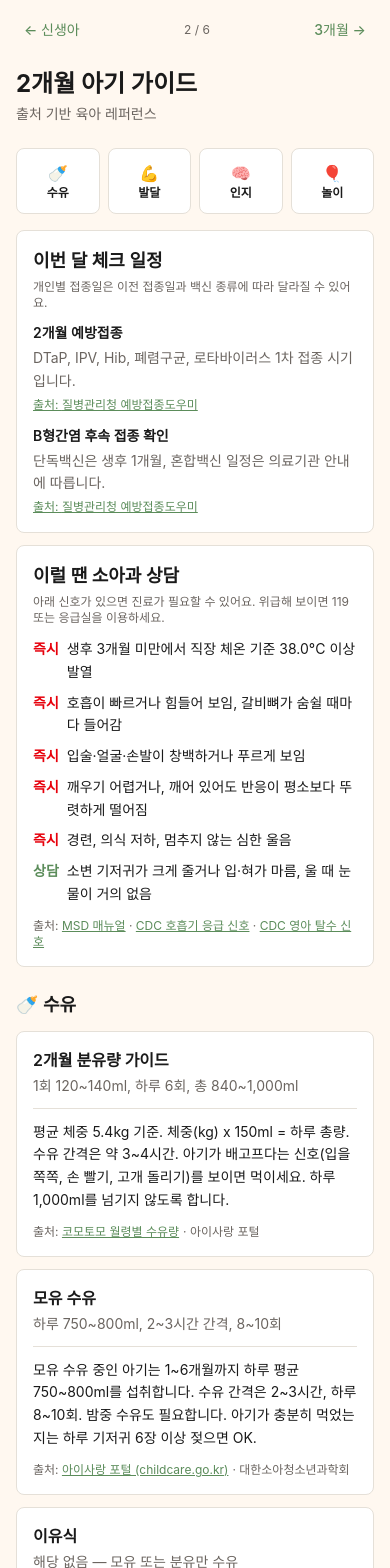
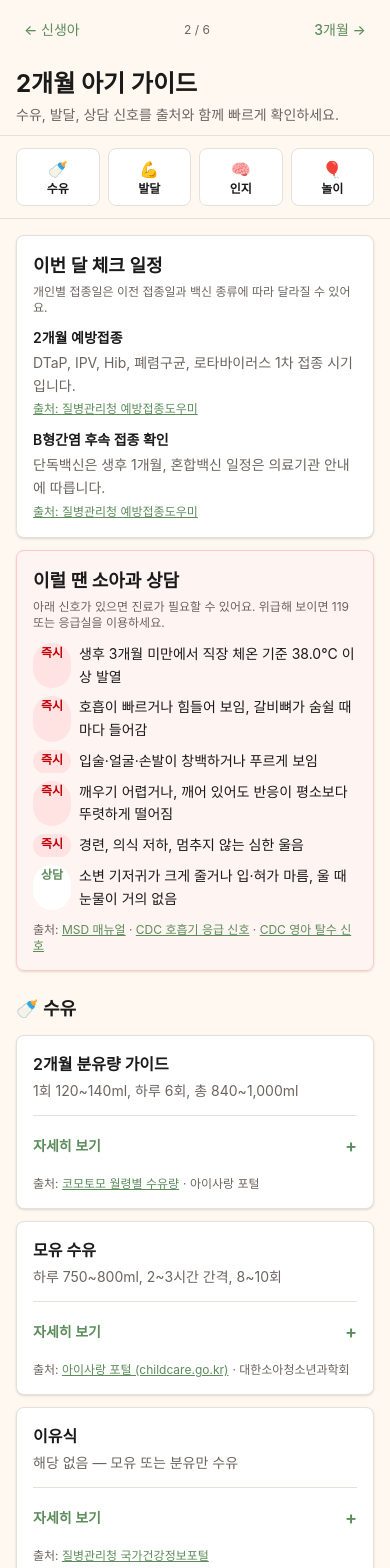
Before and after one commit to vljh246v/dalkong, a Next.js app: page /2months in a window 390 px wide. Shown: the top 1568 px of the page. Built offline with nearby package versions, Linux system fonts and the light colour scheme; no server answers; a web font is replaced by a local one.

Commit message:
Improve responsive UI UX

```diff
--- a/src/app/page.tsx
+++ b/src/app/page.tsx
@@ -46,36 +46,54 @@ const FAQ = [
 
 export default function HomePage() {
   return (
-    <div className="max-w-lg mx-auto px-4 py-10">
-      <header className="text-center mb-8">
-        <h1 className="text-3xl font-bold">달콩</h1>
-        <p className="text-muted mt-2 text-base">
+    <div className="mx-auto max-w-lg px-4 py-8 lg:max-w-6xl lg:px-6 lg:py-14">
+      <div className="lg:grid lg:grid-cols-[minmax(0,1fr)_360px] lg:items-start lg:gap-10">
+        <header className="mb-7 text-center lg:mb-0 lg:pt-8 lg:text-left">
+          <p className="mb-2 text-xs font-semibold text-accent">
+            0~6개월 아기 월령 가이드
+          </p>
+          <h1 className="text-4xl font-bold tracking-normal lg:text-6xl">
+            달콩
+          </h1>
+          <p className="mt-3 text-base leading-relaxed text-muted lg:text-lg">
             아기 생년월일만 입력하면,
             <br />
             월령별 육아 가이드를 바로 보여드려요.
           </p>
-        <p className="text-xs text-muted mt-1">
-          출처 기반 · 소아과학회 · WHO · 아이사랑 포털
-        </p>
+          <ul className="mt-5 grid grid-cols-3 gap-2 text-xs lg:max-w-md">
+            <li className="rounded-lg border border-border bg-card px-2 py-2 font-semibold">
+              72개 항목
+            </li>
+            <li className="rounded-lg border border-border bg-card px-2 py-2 font-semibold">
+              출처 링크
+            </li>
+            <li className="rounded-lg border border-border bg-card px-2 py-2 font-semibold">
+              저장 없음
+            </li>
+          </ul>
         </header>
 
-      <section aria-label="생년월일 입력" className="mb-12">
+        <section
+          aria-label="생년월일 입력"
+          className="mb-12 rounded-lg border border-border bg-card px-4 py-5 shadow-sm lg:sticky lg:top-6 lg:mb-0 lg:px-5 lg:py-6"
+        >
           <BirthdateForm />
         </section>
+      </div>
 
-      <section className="mb-10" aria-labelledby="months-heading">
+      <section className="mb-10 lg:mt-14" aria-labelledby="months-heading">
         <h2 id="months-heading" className="text-lg font-semibold mb-3">
           월령별 가이드 바로가기
         </h2>
         <p className="text-sm text-muted mb-4">
           생년월일을 입력하지 않아도, 아래에서 해당 월령 가이드를 바로 볼 수 있어요.
         </p>
-        <ul className="grid grid-cols-2 gap-3">
+        <ul className="grid grid-cols-2 gap-3 sm:grid-cols-3">
           {MONTH_BUCKETS.map((b) => (
             <li key={b.slug}>
               <Link
                 href={`/${b.slug}`}
-                className="block bg-card border border-border rounded-lg p-4 active:bg-accent-light transition-colors min-h-[64px]"
+                className="block min-h-[64px] rounded-lg border border-border bg-card p-4 transition-colors active:bg-accent-light lg:hover:border-accent"
               >
                 <div className="font-semibold text-base">{b.label}</div>
                 <div className="text-xs text-muted mt-1">
@@ -91,7 +109,7 @@ export default function HomePage() {
         <h2 id="categories-heading" className="text-lg font-semibold mb-3">
           어떤 정보를 담고 있나요?
         </h2>
-        <ul className="space-y-3">
+        <ul className="space-y-3 md:grid md:grid-cols-2 md:gap-3 md:space-y-0">
           <li className="bg-card border border-border rounded-lg p-4">
             <div className="font-semibold text-base">
               {CATEGORY_META.feeding.emoji} {CATEGORY_META.feeding.label}
@@ -139,7 +157,7 @@ export default function HomePage() {
           달콩의 모든 가이드는 다음 공신력 있는 기관의 공개 자료를 근거로 작성되며,
           각 항목마다 원본 링크를 함께 표기합니다.
         </p>
-        <ul className="space-y-3">
+        <ul className="space-y-3 md:grid md:grid-cols-2 md:gap-3 md:space-y-0">
           {SOURCES.map((s) => (
             <li key={s.name} className="bg-card border border-border rounded-lg p-4">
               <a
@@ -160,7 +178,7 @@ export default function HomePage() {
         <h2 id="faq-heading" className="text-lg font-semibold mb-3">
           자주 묻는 질문
         </h2>
-        <ul className="space-y-3">
+        <ul className="space-y-3 md:grid md:grid-cols-2 md:gap-3 md:space-y-0">
           {FAQ.map((item) => (
             <li
               key={item.q}
--- a/src/components/BirthdateForm.tsx
+++ b/src/components/BirthdateForm.tsx
@@ -55,15 +55,18 @@ export default function BirthdateForm() {
         value={birthdate}
         onChange={(e) => setBirthdate(e.target.value)}
         max={new Date().toISOString().split("T")[0]}
-        className="w-full px-4 py-3 border border-border rounded-lg text-center text-lg bg-card min-h-[44px]"
+        className="w-full px-4 py-3 border border-border rounded-lg text-center text-lg bg-background min-h-[44px] focus:outline-none focus:ring-2 focus:ring-accent/30"
         required
       />
       <button
         type="submit"
-        className="w-full mt-4 py-3 bg-accent text-white rounded-lg font-semibold text-base min-h-[44px]"
+        className="w-full mt-4 py-3 bg-accent text-white rounded-lg font-semibold text-base min-h-[44px] active:opacity-90 transition-opacity"
       >
         가이드 보기
       </button>
+      <p className="mt-3 text-center text-xs text-muted leading-relaxed">
+        생년월일은 현재 기기에만 저장되고, 서버로 전송하지 않아요.
+      </p>
     </form>
   );
 }
--- a/src/components/CareInfoSection.tsx
+++ b/src/components/CareInfoSection.tsx
@@ -10,8 +10,11 @@ export default function CareInfoSection({ bucket }: { bucket: MonthBucket }) {
   if (!info) return null;
 
   return (
-    <section className="mt-4 space-y-3" aria-label="건강 일정과 상담 신호">
-      <div className="bg-card border border-border rounded-lg p-4">
+    <section
+      className="mt-4 space-y-3 lg:grid lg:grid-cols-2 lg:gap-3 lg:space-y-0"
+      aria-label="건강 일정과 상담 신호"
+    >
+      <div className="bg-card border border-border rounded-lg p-4 shadow-sm">
         <h2 className="text-lg font-semibold">이번 달 체크 일정</h2>
         <p className="text-xs text-muted mt-1">
           개인별 접종일은 이전 접종일과 백신 종류에 따라 달라질 수 있어요.
@@ -34,7 +37,7 @@ export default function CareInfoSection({ bucket }: { bucket: MonthBucket }) {
         </ul>
       </div>
 
-      <div className="bg-card border border-border rounded-lg p-4">
+      <div className="rounded-lg border border-red-200 bg-red-50/70 p-4 shadow-sm">
         <h2 className="text-lg font-semibold">이럴 땐 소아과 상담</h2>
         <p className="text-xs text-muted mt-1">
           아래 신호가 있으면 진료가 필요할 수 있어요. 위급해 보이면 119 또는
@@ -46,8 +49,8 @@ export default function CareInfoSection({ bucket }: { bucket: MonthBucket }) {
               <span
                 className={
                   item.urgency === "now"
-                    ? "text-red-600 font-semibold shrink-0"
-                    : "text-accent font-semibold shrink-0"
+                    ? "rounded-full bg-red-100 px-2 py-0.5 text-xs font-semibold text-red-700 shrink-0"
+                    : "rounded-full bg-card px-2 py-0.5 text-xs font-semibold text-accent shrink-0"
                 }
               >
                 {item.urgency === "now" ? "즉시" : "상담"}
--- a/src/components/GuideCard.tsx
+++ b/src/components/GuideCard.tsx
@@ -2,18 +2,28 @@ import type { Guide } from "@/lib/guides";
 
 export default function GuideCard({ guide }: { guide: Guide }) {
   return (
-    <article className="bg-card border border-border rounded-lg p-4">
+    <article className="bg-card border border-border rounded-lg p-4 shadow-sm">
       <div className="flex justify-between items-start gap-2">
         <div className="min-w-0">
           <h3 className="font-semibold text-base">{guide.title}</h3>
-          <p className="text-sm text-muted mt-1">{guide.summary}</p>
+          <p className="text-sm text-muted mt-1 leading-relaxed">
+            {guide.summary}
+          </p>
         </div>
       </div>
 
-      <div className="mt-3 pt-3 border-t border-border">
-        <p className="text-sm leading-relaxed whitespace-pre-line">
+      <details className="group mt-3 border-t border-border pt-3">
+        <summary className="flex min-h-[36px] cursor-pointer list-none items-center justify-between text-sm font-semibold text-accent [&::-webkit-details-marker]:hidden">
+          <span>자세히 보기</span>
+          <span className="text-lg leading-none group-open:rotate-45 transition-transform">
+            +
+          </span>
+        </summary>
+        <p className="mt-2 text-sm leading-relaxed whitespace-pre-line">
           {guide.detail}
         </p>
+      </details>
+
       {guide.source_name && (
         <div className="mt-3 text-xs text-muted">
           <span>출처: </span>
@@ -34,7 +44,6 @@ export default function GuideCard({ guide }: { guide: Guide }) {
           )}
         </div>
       )}
-      </div>
     </article>
   );
 }
--- a/src/components/MonthPage.tsx
+++ b/src/components/MonthPage.tsx
@@ -26,19 +26,22 @@ export default function MonthPage({ bucket }: { bucket: MonthBucket }) {
   const shareDescription = `${bucket.label} 아기 육아 가이드 - 수유량, 발달, 놀이방법 한눈에 확인 (출처: 소아과학회)`;
 
   return (
-    <div className="max-w-lg mx-auto px-4 pb-8">
+    <div className="mx-auto max-w-lg px-4 pb-8 lg:max-w-6xl lg:px-6">
       <MonthNav current={bucket} />
 
-      <header className="pt-2 pb-2">
-        <h1 className="text-2xl font-bold">{bucket.label} 아기 가이드</h1>
-        <p className="text-sm text-muted mt-1">
-          출처 기반 육아 레퍼런스
+      <header className="pt-2 pb-2 lg:pb-6">
+        <h1 className="text-2xl font-bold lg:text-4xl">
+          {bucket.label} 아기 가이드
+        </h1>
+        <p className="text-sm text-muted mt-1 leading-relaxed lg:text-base">
+          수유, 발달, 상담 신호를 출처와 함께 빠르게 확인하세요.
         </p>
       </header>
 
+      <div className="lg:grid lg:grid-cols-[220px_minmax(0,1fr)] lg:items-start lg:gap-8">
         <nav
           aria-label="가이드 카테고리"
-        className="grid grid-cols-4 gap-2 my-4"
+          className="sticky top-0 z-10 -mx-4 grid grid-cols-4 gap-2 border-y border-border bg-background/95 px-4 py-3 backdrop-blur lg:top-4 lg:mx-0 lg:grid-cols-1 lg:rounded-lg lg:border lg:bg-card lg:p-3"
         >
           {CATEGORIES.map((category) => {
             const meta = CATEGORY_META[category];
@@ -46,7 +49,7 @@ export default function MonthPage({ bucket }: { bucket: MonthBucket }) {
               <a
                 key={category}
                 href={`#${category}`}
-              className="rounded-lg border border-border bg-card px-2 py-3 text-center text-xs font-semibold active:bg-accent-light"
+                className="rounded-lg border border-border bg-card px-2 py-2 text-center text-xs font-semibold active:bg-accent-light lg:flex lg:min-h-[44px] lg:items-center lg:gap-2 lg:border-transparent lg:text-left lg:text-sm lg:hover:bg-accent-light"
               >
                 <span className="block text-base" aria-hidden="true">
                   {meta.emoji}
@@ -57,6 +60,7 @@ export default function MonthPage({ bucket }: { bucket: MonthBucket }) {
           })}
         </nav>
 
+        <main>
           <CareInfoSection bucket={bucket} />
 
           {CATEGORIES.map((category) => {
@@ -64,11 +68,11 @@ export default function MonthPage({ bucket }: { bucket: MonthBucket }) {
             const guides = getGuidesByCategory(allGuides, category);
 
             return (
-          <section key={category} id={category} className="mt-6 scroll-mt-4">
+              <section key={category} id={category} className="mt-6 scroll-mt-20">
                 <h2 className="text-lg font-semibold mb-3">
                   {meta.emoji} {meta.label}
                 </h2>
-            <div className="space-y-3">
+                <div className="grid gap-3 xl:grid-cols-2">
                   {guides.map((guide) => (
                     <GuideCard key={guide.id} guide={guide} />
                   ))}
@@ -94,6 +98,8 @@ export default function MonthPage({ bucket }: { bucket: MonthBucket }) {
           <section className="mt-6">
             <NextMonthPreview currentBucket={bucket} />
           </section>
+        </main>
+      </div>
 
       <footer className="mt-8 pt-4 border-t border-border text-center space-y-3">
         <p className="text-xs text-muted">
```
Lines whose indentation alone changed are shown as unchanged.
